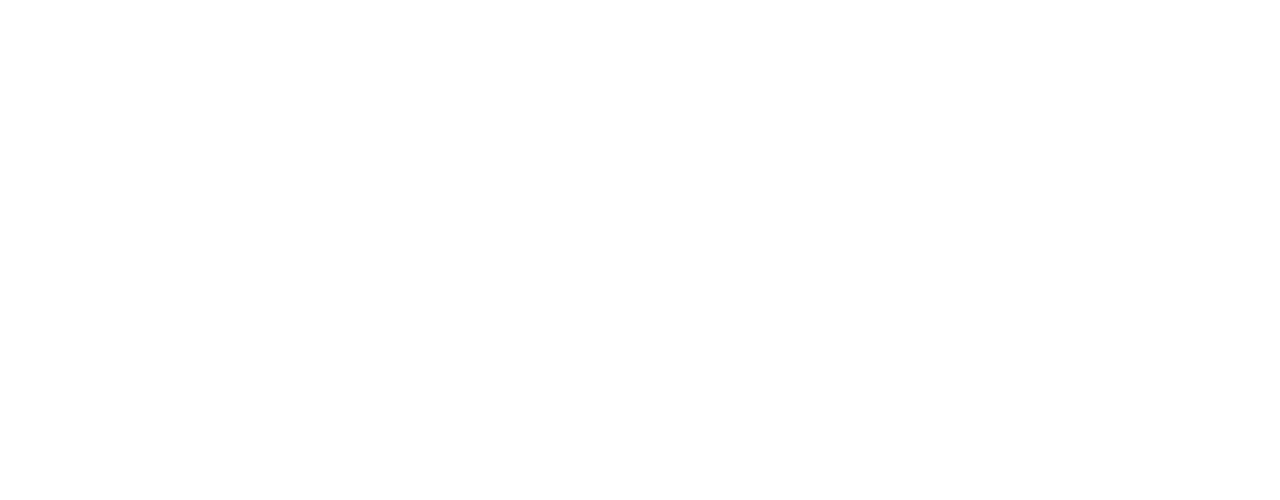
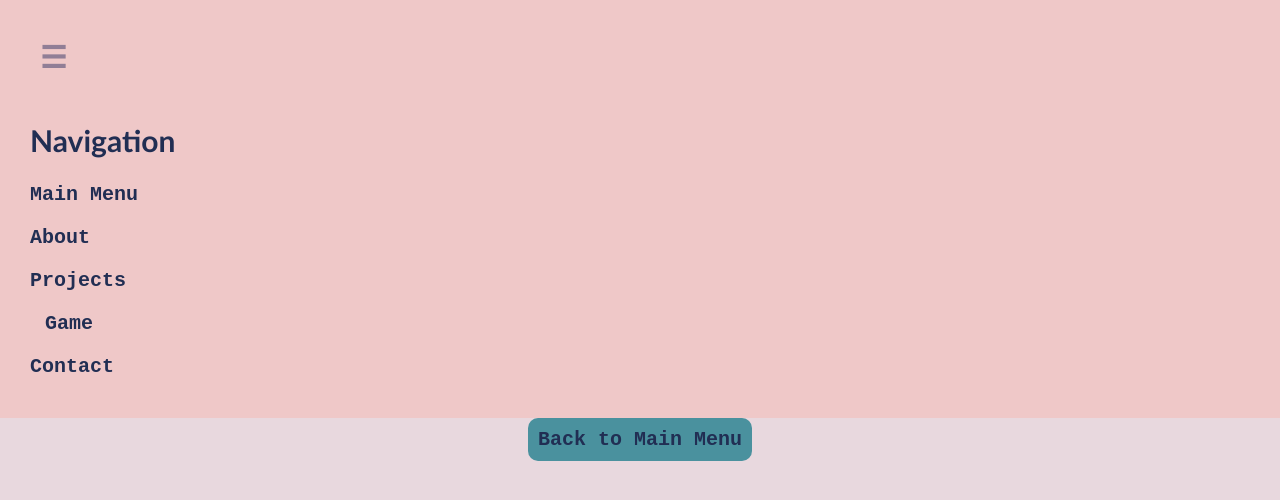
Before and after one commit to Anonymoose8224/personal-portfolio, a plain HTML site: page JaneLeroux_PortfolioProject/skills.html in a window 1280 px wide. Drawn offline with Linux system fonts and the light colour scheme.

Commit message:
Added the base for each page

```diff
--- a/JaneLeroux_PortfolioProject/skills.html
+++ b/JaneLeroux_PortfolioProject/skills.html
@@ -4,8 +4,25 @@
     <meta charset="UTF-8">
     <meta name="viewport" content="width=device-width, initial-scale=1.0">
     <title>Skills</title>
+    <link rel="stylesheet" href="css/style.css">
 </head>
 <body>
+    <nav id="main-nav">
+        <button>☰</button>
+        <h2>Navigation</h2>
+        <ul>
+            <li><a href="#">Main Menu</a></li>
+            <li><a href="#">About</a></li>
+            <li><a href="#">Projects</a></li>
+            <ul>
+                <li id="main-nav-game"><a href="#">Game</a></li>
+            </ul>
+            <li><a href="#">Contact</a></li>
+        </ul>
+    </nav>
 
+    <div id="back-button">
+            <button>Back to Main Menu</button>
+    </div>
 </body>
 </html>
```
Also changed, not shown: JaneLeroux_PortfolioProject/contact.html (+17 -0 lines), JaneLeroux_PortfolioProject/game.html (+15 -0 lines), JaneLeroux_PortfolioProject/projects.html (+17 -0 lines).
